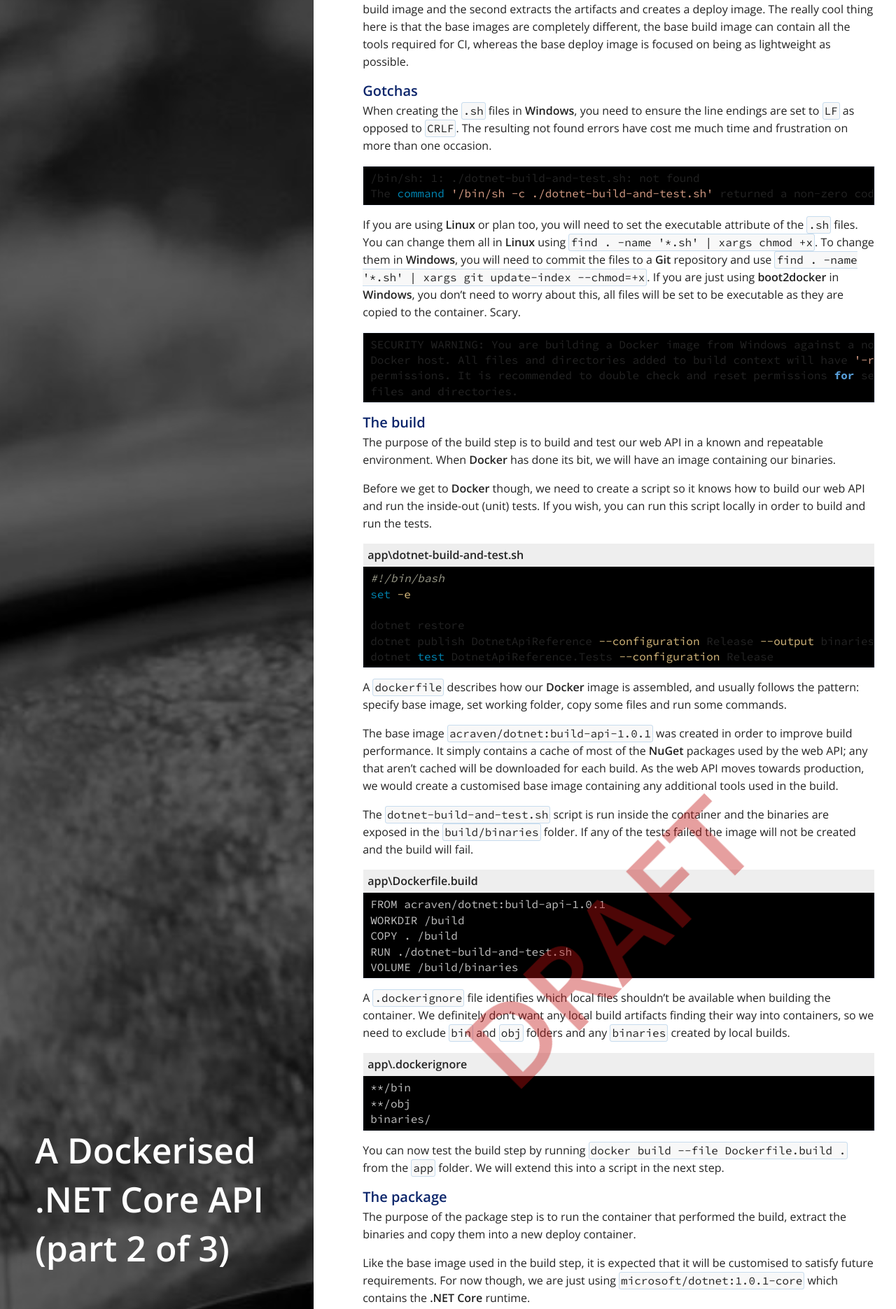
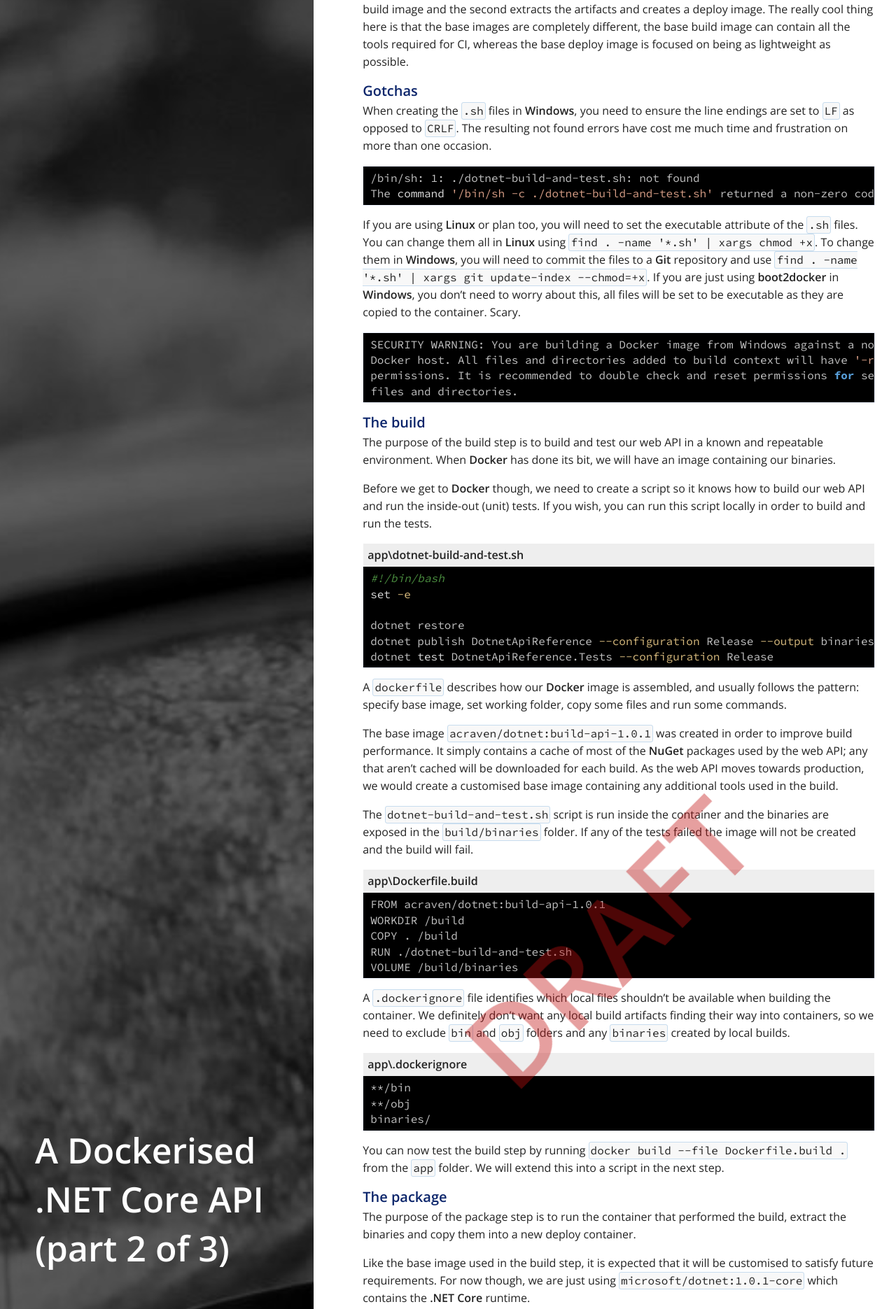
Before and after one commit to acraven/acraven.github.io, a Jekyll site: the page built from _posts/2017-01-09-dockerised-dotnet-core-api-2-of-3.md, in a window 1280 px wide. Shown: the part 412-2283 px from the top of the page at 70% size. Built offline with Jekyll 4.4.1, drawn with Linux system fonts in a browser that asks for light colours; nearby versions of some CDN libraries.

Commit message:
Shell colouring

```diff
--- a/css/overrides.css
+++ b/css/overrides.css
@@ -127,14 +127,17 @@ article .container {
 .highlight .language-batch,
 .highlight .language-text,
 .highlight .language-tree,
+.highlight .language-shell,
 .highlight .language-powershell {
     color: #c0c0c0;
 }
 
+.highlight .c { color: rgb(74,141,63); font-style: italic }
 .highlight .c1 { color: rgb(74,141,63); font-style: italic }
 .highlight .s { color: rgb(214,157,133) }
 .highlight .s1 { color: rgb(214,157,133) }
 .highlight .s2 { color: rgb(214,157,133) }
+.highlight .sb { color: rgb(214,157,133) }
 .highlight .se { color: rgb(214,157,133) }
 .highlight .k { color: rgb(86,156,214) }
 .highlight .kc { color: rgb(86,156,214) }
@@ -143,10 +146,12 @@ article .container {
 .highlight .mi { color:  rgb(134,181,133)}
 .highlight .n { color: rgb(220,220,220) }
 .highlight .na { color: rgb(220,220,220) }
+.highlight .nb { color: rgb(220,220,220) }
 .highlight .nc { color: rgb(78,201,176) }
 .highlight .nf { color: rgb(220,220,220) }
 .highlight .nn { color: rgb(220,220,220) }
 .highlight .nt { color: rgb(215,186,125) }
+.highlight .nv { color: rgb(86,156,214) }
 .highlight .nx { color: rgb(220,220,220) }
 .highlight .o { color: #aaaaaa }
 .highlight .p { color: #aaaaaa }
```
